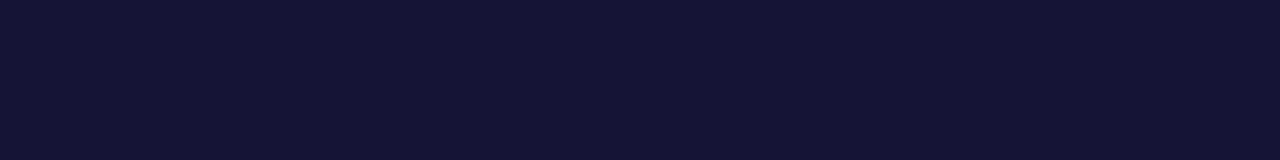
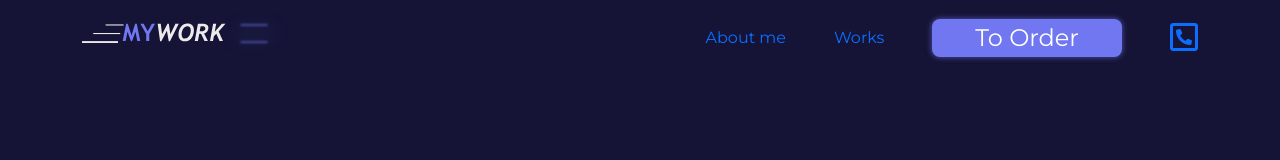
Before and after one commit to Ergashev95/my-work-landingpage, a plain HTML site: page index.html in a window 1280 px wide. Drawn offline with Linux system fonts and the light colour scheme.

Commit message:
add site-header-nav section and styles

```diff
--- a/css/main.css
+++ b/css/main.css
@@ -72,3 +72,17 @@ body {
     text-transform: capitalize;
     font-family: var(--Montserrat);
 }
+
+
+/* SITE-HEADER */
+
+.logo::before {
+    content: url(../img/MYWORK\ dark.svg);
+}
+
+.header-nav__btn {
+    text-transform: capitalize;
+    padding-left: 43px;
+    padding-right: 43px;
+}
+/* SITE-HEADER */
--- a/css/media.css
+++ b/css/media.css
@@ -0,0 +1,8 @@
+@media (prefers-color-scheme: dark) {
+    :root {
+        --body: #fff;
+        --text-color: #fff;
+        --dots: #EBEBEB;
+        --footer-link: #fff;
+    }
+}
--- a/index.html
+++ b/index.html
@@ -18,6 +18,40 @@
 
 
 
+    <!-- SITE-HEADER-HERO -->
+
+    <div class="site-header-hero">
+        <header class="site-header">
+            <nav class="navbar navbar-expand-lg ">
+                <div class="container">
+                  <a class="navbar-brand site-header__logo logo" href="#"></a>
+                  <button class="navbar-toggler" type="button" data-bs-toggle="collapse" data-bs-target="#navbarSupportedContent" aria-controls="navbarSupportedContent" aria-expanded="false" aria-label="Toggle navigation">
+                    <span class="navbar-toggler-icon"></span>
+                  </button>
+                  <div class="collapse navbar-collapse" id="navbarSupportedContent">
+                    <ul class="navbar-nav ms-auto mb-2 mb-lg-0 gap-5 align-items-center">
+                      <li class="nav-item">
+                        <a class="header-nav__link" href="#">About me</a>
+                      </li>
+                      <li class="nav-item">
+                        <a class="header-nav__link" href="#">Works</a>
+                      </li>
+                      <li class="nav-item">
+                        <a class="header-nav__btn all-btn" href="#">To Order</a>
+                      </li>
+                      <li class="nav-item">
+                        <a class="header-nav__link" href="#">
+                            <i class="far fa-phone-square-alt fa-2x header-nav__icon"></i>
+                        </a>
+                      </li>
+                    </ul>
+                  </div>
+                </div>
+              </nav>
+        </header>
+    </div>
+    <!-- SITE-HEADER-HERO -->
+
 
     <!-- Bootstrap js -->
     <script src="./libs/bootstrap.bundle.min.js"></script>
```
